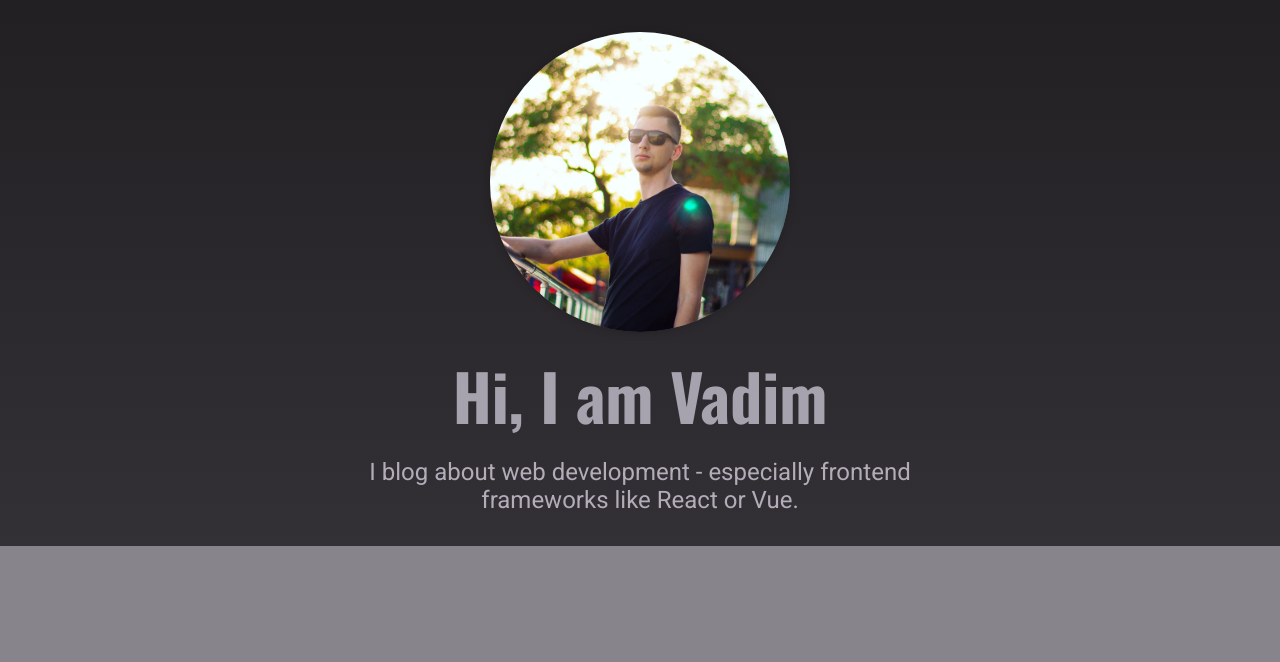
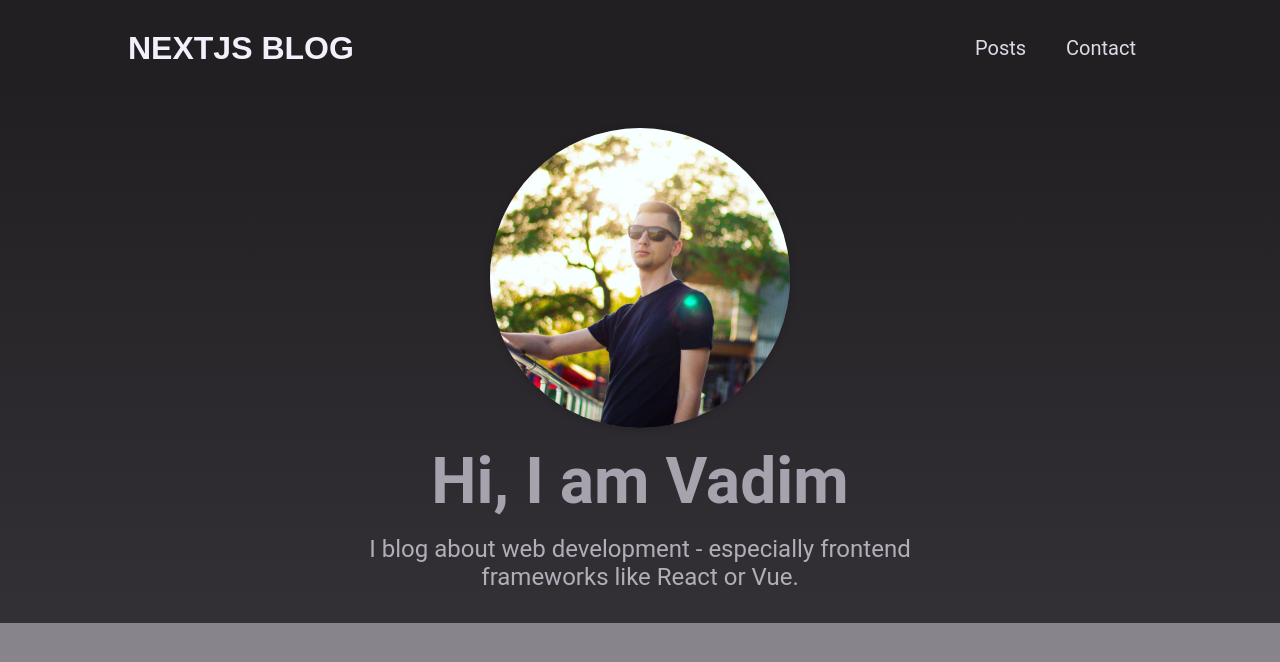
Before and after one commit to vadim-kirpun/nextjs-blog, a Next.js app: page / in a window 1280 px wide. Shown: the top 662 px of the page. Built offline with nearby package versions, Linux system fonts and the light colour scheme.

Commit message:
add navbar

```diff
--- /dev/null
+++ b/components/index.ts
@@ -0,0 +1,2 @@
+// layout
+export { default as Layout } from './layout/Layout';
--- /dev/null
+++ b/components/layout/Layout.tsx
@@ -0,0 +1,13 @@
+import { memo } from 'react';
+import type { PropsWithChildren } from 'react';
+
+import MainNavigation from './MainNavigation';
+
+const Layout = ({ children }: PropsWithChildren<{}>) => (
+  <>
+    <MainNavigation />
+    <main>{children}</main>
+  </>
+);
+
+export default memo(Layout);
--- /dev/null
+++ b/components/layout/MainNavigation.tsx
@@ -0,0 +1,31 @@
+import Link from 'next/link';
+import { memo } from 'react';
+
+import { Header, Logo } from './styles/MainNavigation';
+
+const links = [
+  { href: '/posts', label: 'Posts' },
+  { href: '/contact', label: 'Contact' },
+];
+
+const MainNavigation = () => (
+  <Header>
+    <Link href='/'>
+      <a>
+        <Logo>NextJS Blog</Logo>
+      </a>
+    </Link>
+
+    <nav>
+      <ul>
+        {links.map(({ href, label }) => (
+          <li key={label}>
+            <Link href={href}>{label}</Link>
+          </li>
+        ))}
+      </ul>
+    </nav>
+  </Header>
+);
+
+export default memo(MainNavigation);
--- /dev/null
+++ b/components/layout/styles/MainNavigation.ts
@@ -0,0 +1,56 @@
+import styled from 'styled-components';
+
+export const Header = styled.header`
+  width: 100%;
+  height: 6rem;
+  background-color: ${(props) => props.theme.colors.grey900};
+  display: flex;
+  justify-content: space-between;
+  align-items: center;
+  padding: 0 10%;
+
+  ul {
+    list-style: none;
+    display: flex;
+    align-items: baseline;
+    margin: 0;
+    padding: 0;
+  }
+
+  li {
+    margin: 0 ${(props) => props.theme.size[4]};
+  }
+
+  a {
+    color: ${(props) => props.theme.colors.grey100};
+    font-size: ${(props) => props.theme.size[4]};
+  }
+
+  a:hover,
+  a:active,
+  a.active {
+    color: ${(props) => props.theme.colors.grey200};
+  }
+
+  @media (min-width: 768px) {
+    ul {
+      gap: 0.5rem;
+    }
+
+    a {
+      font-size: ${(props) => props.theme.size[5]};
+    }
+  }
+`;
+
+export const Logo = styled.div`
+  text-transform: uppercase;
+  font-size: ${(props) => props.theme.size[5]};
+  font-weight: bold;
+  font-family: 'Oswald', sans-serif;
+  color: ${(props) => props.theme.colors.grey50};
+
+  @media (min-width: 768px) {
+    font-size: ${(props) => props.theme.size[8]};
+  }
+`;
--- a/modules/home-page/Hero.tsx
+++ b/modules/home-page/Hero.tsx
@@ -1,4 +1,5 @@
 import Image from 'next/image';
+
 import { Wrapper, ImageWrapper } from './styles/Hero';
 
 const Hero = () => (
--- a/pages/_app.tsx
+++ b/pages/_app.tsx
@@ -1,13 +1,18 @@
+import type { AppProps } from 'next/app';
+
 import { ThemeProvider } from 'styled-components';
-import { GlobalStyle, theme } from 'styles';
-import type { AppProps } from 'next/app';
+
+import { Layout } from '@components';
+import { GlobalStyle, theme } from '@styles';
 
 const MyApp = ({ Component, pageProps }: AppProps) => (
   <>
     <ThemeProvider theme={theme}>
       <GlobalStyle />
-      {/* eslint-disable-next-line react/jsx-props-no-spreading */}
-      <Component {...pageProps} />
+      <Layout>
+        {/* eslint-disable-next-line react/jsx-props-no-spreading */}
+        <Component {...pageProps} />
+      </Layout>
     </ThemeProvider>
   </>
 );
--- a/pages/index.tsx
+++ b/pages/index.tsx
@@ -1,4 +1,4 @@
-import { Hero, FeaturedPosts } from 'modules/home-page';
+import { Hero, FeaturedPosts } from '@modules/home-page';
 
 const HomePage = () => (
   <>
```
Also changed, not shown: pages/posts/index.tsx (renamed from pages/posts/posts.tsx).
